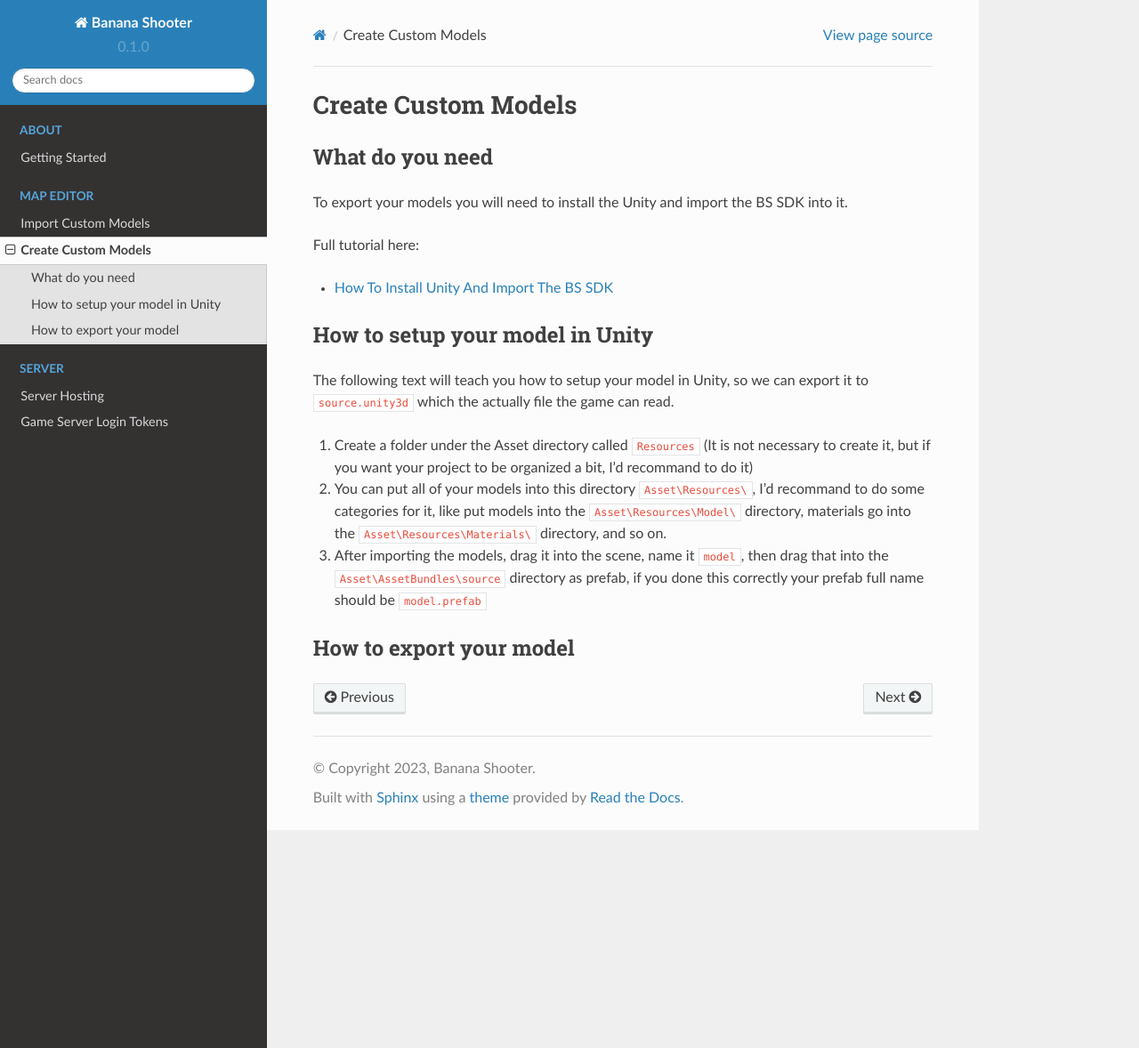
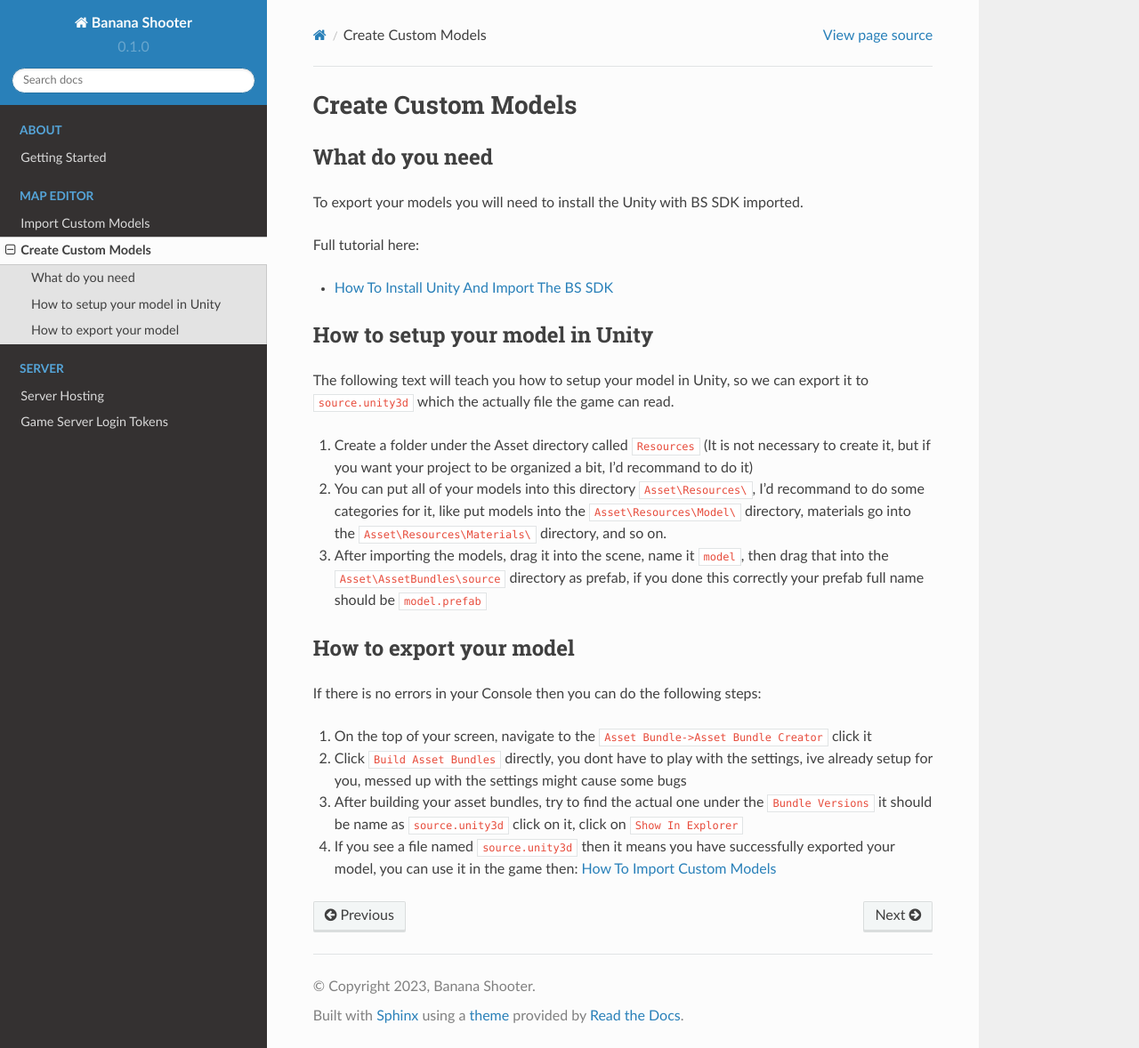
Before and after one commit to CodingDaniel1/bs-docs, a Sphinx documentation site: the page built from docs/source/map-editor/create-custom-models.rst, in a window 1280 px wide and 1178 px high. Shown: the whole window at 89% size. Built offline with Sphinx 7.4.7 and the Read the Docs theme 2.0.0, drawn with Linux system fonts in a browser that asks for light colours.

Commit message:
Update create-custom-models.rst

```diff
--- a/docs/source/map-editor/create-custom-models.rst
+++ b/docs/source/map-editor/create-custom-models.rst
@@ -6,7 +6,7 @@ Create Custom Models
 What do you need
 -------------------------------
 
-To export your models you will need to install the Unity and import the BS SDK into it.
+To export your models you will need to install the Unity with BS SDK imported.
 
 Full tutorial here:
 
@@ -23,3 +23,10 @@ The following text will teach you how to setup your model in Unity, so we can ex
 
 How to export your model
 -------------------------------
+
+If there is no errors in your Console then you can do the following steps:
+
+1. On the top of your screen, navigate to the ``Asset Bundle->Asset Bundle Creator`` click it
+2. Click ``Build Asset Bundles`` directly, you dont have to play with the settings, ive already setup for you, messed up with the settings might cause some bugs
+3. After building your asset bundles, try to find the actual one under the ``Bundle Versions`` it should be name as ``source.unity3d`` click on it, click on ``Show In Explorer``
+4. If you see a file named ``source.unity3d`` then it means you have successfully exported your model, you can use it in the game then: :ref:`How To Import Custom Models <doc_import_custom_models>`
```
